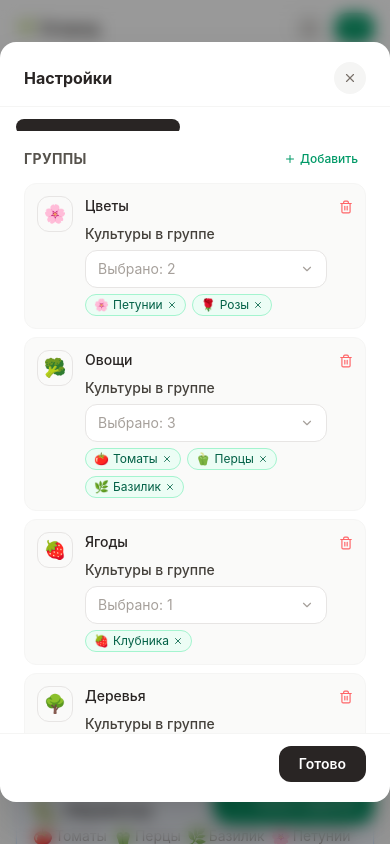
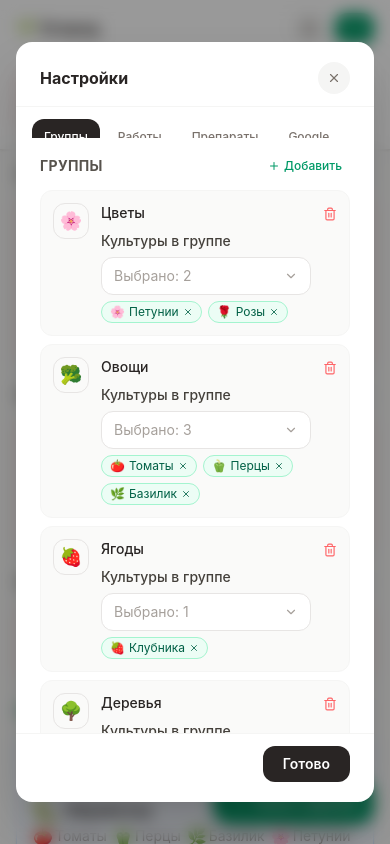
Before and after one commit to artemtraino-code/garden-calendar-app, a React (Vite) app: page / in a window 390 px wide. Both pictures are taken after a click on the button 309 px from the left and 28 px from the top of the page. Shown: the top 844 px of the page. Built offline with nearby package versions, Linux system fonts and the light colour scheme.

Commit message:
Fix mobile settings tab layout

```diff
--- a/src/components/SettingsDialog.tsx
+++ b/src/components/SettingsDialog.tsx
@@ -24,10 +24,10 @@ interface SettingsDialogProps {
 type Tab = "groups" | "works" | "preps" | "calendar";
 
 const TABS: { id: Tab; label: string }[] = [
-  { id: "groups", label: "Группы и культуры" },
+  { id: "groups", label: "Группы" },
   { id: "works",  label: "Работы"            },
   { id: "preps",  label: "Препараты"         },
-  { id: "calendar", label: "Настройки Google календаря" },
+  { id: "calendar", label: "Google" },
 ];
 
 const ICONS = ["🌸","🌹","🌿","🌱","🌻","🍅","🫑","🍓","🍎","🌳","🌲","🌾","🥦","🧅","🧄","💧","🐛","🪢","✂️","🪵","🌼","🌺","🍇","🍋","🫐","🥕","🌽","🥒","🧆"];
@@ -192,13 +192,13 @@ export function SettingsDialog({
         </div>
 
         {/* Tabs */}
-        <div className="flex gap-1 px-4 sm:px-6 pt-3 overflow-x-auto overscroll-x-contain [-ms-overflow-style:none] [scrollbar-width:none] [&::-webkit-scrollbar]:hidden">
+        <div className="flex gap-1.5 px-4 sm:px-6 pt-3 pb-2 overflow-x-auto overscroll-x-contain [-ms-overflow-style:none] [scrollbar-width:none] [&::-webkit-scrollbar]:hidden">
           {TABS.map((t) => (
             <button
               key={t.id}
               onClick={() => setTab(t.id)}
               className={cn(
-                "shrink-0 whitespace-nowrap px-4 py-2 rounded-xl text-sm font-medium transition-colors",
+                "shrink-0 inline-flex h-9 min-h-9 items-center justify-center whitespace-nowrap px-3 rounded-xl text-xs sm:text-sm font-medium transition-colors",
                 tab === t.id ? "bg-stone-800 text-white" : "text-stone-500 hover:bg-stone-100"
               )}
             >
```
